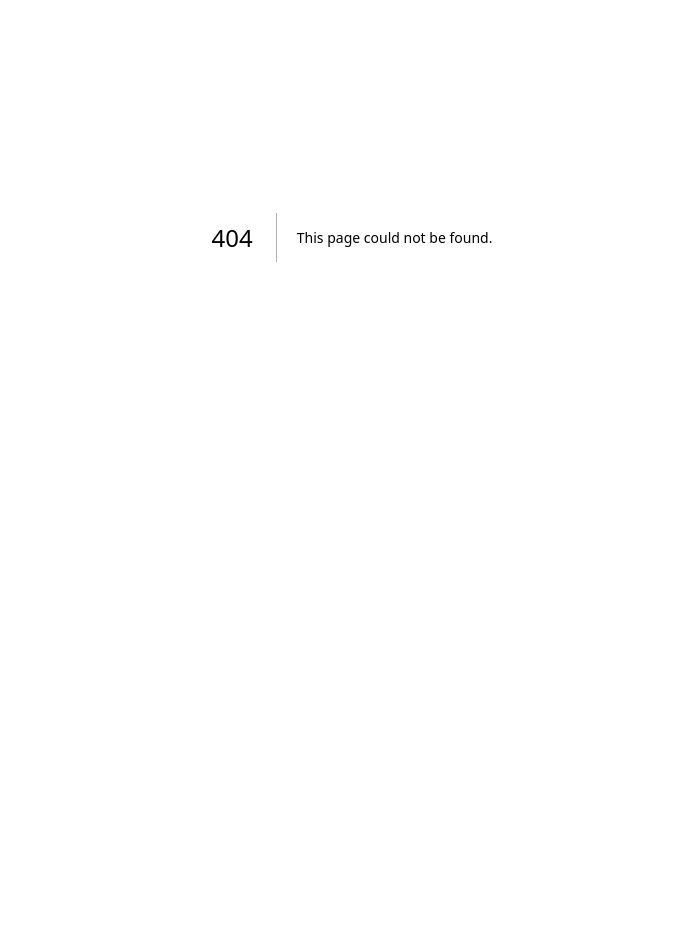
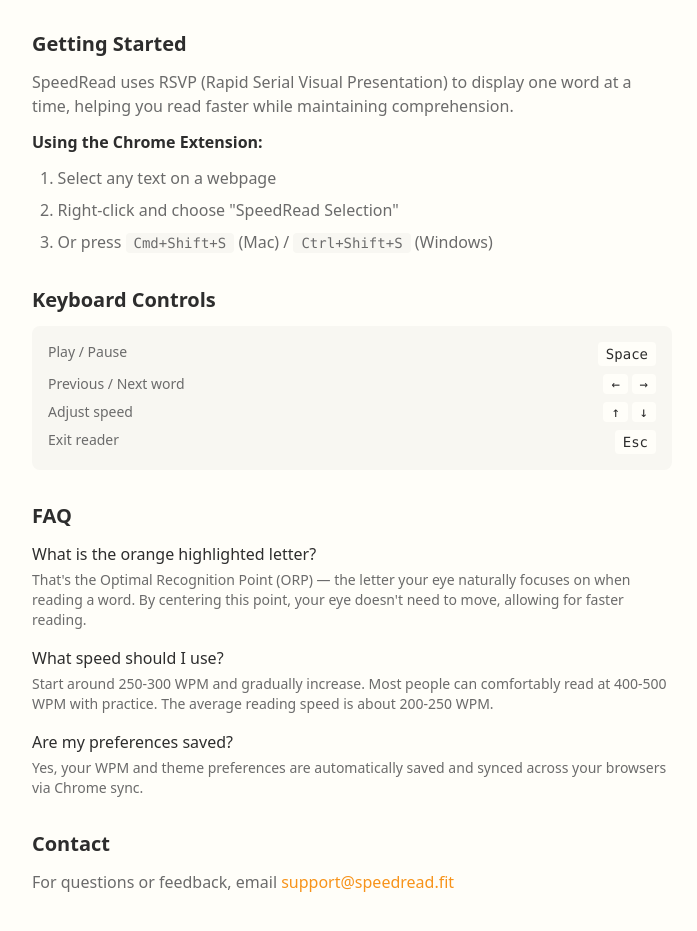
Before and after one commit to brianmurray333/speedread, a Next.js app: page /help in a window 1280 px wide. Before the commit this address had no page. Shown: the part 163-1094 px from the top of the page, without its empty margins (288-985 px from the left). Before the commit the page ends 800 px from the top, so only its background shows below. Built offline with nearby package versions, Linux system fonts and the light colour scheme.

Commit message:
Add help page for Chrome Web Store submission
Simple support page at /help with getting started guide, keyboard controls, FAQ, and contact info.

```diff
--- /dev/null
+++ b/app/help/page.tsx
@@ -0,0 +1,113 @@
+'use client'
+
+import Link from 'next/link'
+import { BookOpenText } from 'lucide-react'
+
+export default function HelpPage() {
+  return (
+    <div className="min-h-screen bg-[color:var(--background)]">
+      {/* Header */}
+      <header className="p-4 sm:p-6 flex items-center justify-between border-b border-[color:var(--border)]">
+        <Link href="/" className="flex items-center gap-2">
+          <BookOpenText className="w-6 h-6 text-[color:var(--accent)]" />
+          <span className="text-xl font-bold">
+            <span className="text-[color:var(--foreground)]">speed</span>
+            <span className="text-[color:var(--accent)]">read</span>
+          </span>
+        </Link>
+      </header>
+
+      {/* Content */}
+      <main className="max-w-2xl mx-auto px-4 py-12">
+        <h1 className="text-3xl font-bold mb-8">Help & Support</h1>
+
+        <section className="space-y-8">
+          {/* Getting Started */}
+          <div>
+            <h2 className="text-xl font-semibold mb-3">Getting Started</h2>
+            <div className="space-y-3 text-[color:var(--muted)]">
+              <p>
+                SpeedRead uses RSVP (Rapid Serial Visual Presentation) to display one word at a time,
+                helping you read faster while maintaining comprehension.
+              </p>
+              <p>
+                <strong className="text-[color:var(--foreground)]">Using the Chrome Extension:</strong>
+              </p>
+              <ol className="list-decimal list-inside space-y-2 ml-2">
+                <li>Select any text on a webpage</li>
+                <li>Right-click and choose "SpeedRead Selection"</li>
+                <li>Or press <kbd className="px-2 py-0.5 bg-[color:var(--surface)] rounded text-sm">Cmd+Shift+S</kbd> (Mac) / <kbd className="px-2 py-0.5 bg-[color:var(--surface)] rounded text-sm">Ctrl+Shift+S</kbd> (Windows)</li>
+              </ol>
+            </div>
+          </div>
+
+          {/* Keyboard Controls */}
+          <div>
+            <h2 className="text-xl font-semibold mb-3">Keyboard Controls</h2>
+            <div className="bg-[color:var(--surface)] rounded-lg p-4 space-y-2 text-sm">
+              <div className="flex justify-between">
+                <span className="text-[color:var(--muted)]">Play / Pause</span>
+                <kbd className="px-2 py-0.5 bg-[color:var(--background)] rounded">Space</kbd>
+              </div>
+              <div className="flex justify-between">
+                <span className="text-[color:var(--muted)]">Previous / Next word</span>
+                <span><kbd className="px-2 py-0.5 bg-[color:var(--background)] rounded">←</kbd> <kbd className="px-2 py-0.5 bg-[color:var(--background)] rounded">→</kbd></span>
+              </div>
+              <div className="flex justify-between">
+                <span className="text-[color:var(--muted)]">Adjust speed</span>
+                <span><kbd className="px-2 py-0.5 bg-[color:var(--background)] rounded">↑</kbd> <kbd className="px-2 py-0.5 bg-[color:var(--background)] rounded">↓</kbd></span>
+              </div>
+              <div className="flex justify-between">
+                <span className="text-[color:var(--muted)]">Exit reader</span>
+                <kbd className="px-2 py-0.5 bg-[color:var(--background)] rounded">Esc</kbd>
+              </div>
+            </div>
+          </div>
+
+          {/* FAQ */}
+          <div>
+            <h2 className="text-xl font-semibold mb-3">FAQ</h2>
+            <div className="space-y-4">
+              <div>
+                <h3 className="font-medium mb-1">What is the orange highlighted letter?</h3>
+                <p className="text-[color:var(--muted)] text-sm">
+                  That's the Optimal Recognition Point (ORP) — the letter your eye naturally focuses on
+                  when reading a word. By centering this point, your eye doesn't need to move, allowing
+                  for faster reading.
+                </p>
+              </div>
+              <div>
+                <h3 className="font-medium mb-1">What speed should I use?</h3>
+                <p className="text-[color:var(--muted)] text-sm">
+                  Start around 250-300 WPM and gradually increase. Most people can comfortably read
+                  at 400-500 WPM with practice. The average reading speed is about 200-250 WPM.
+                </p>
+              </div>
+              <div>
+                <h3 className="font-medium mb-1">Are my preferences saved?</h3>
+                <p className="text-[color:var(--muted)] text-sm">
+                  Yes, your WPM and theme preferences are automatically saved and synced across
+                  your browsers via Chrome sync.
+                </p>
+              </div>
+            </div>
+          </div>
+
+          {/* Contact */}
+          <div>
+            <h2 className="text-xl font-semibold mb-3">Contact</h2>
+            <p className="text-[color:var(--muted)]">
+              For questions or feedback, email{' '}
+              <a
+                href="mailto:support@speedread.fit"
+                className="text-[color:var(--accent)] hover:underline"
+              >
+                support@speedread.fit
+              </a>
+            </p>
+          </div>
+        </section>
+      </main>
+    </div>
+  )
+}
```
